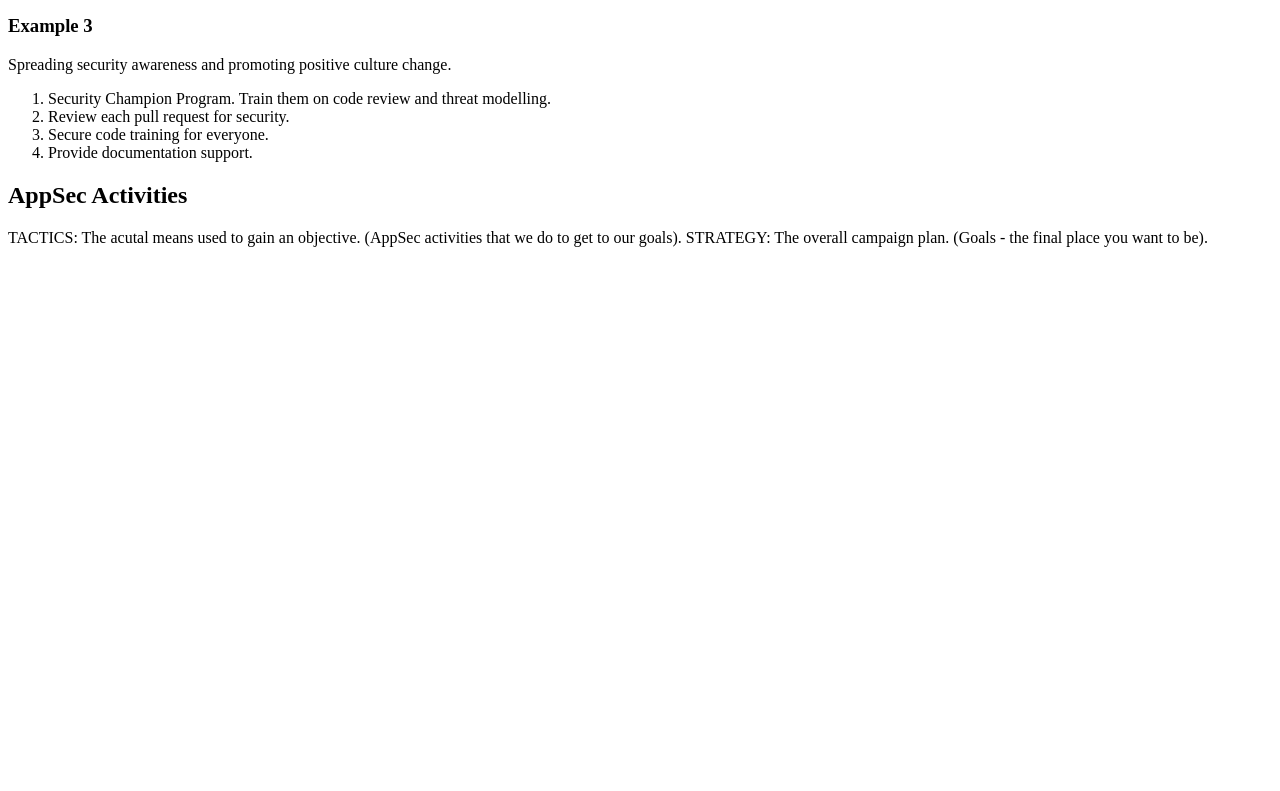
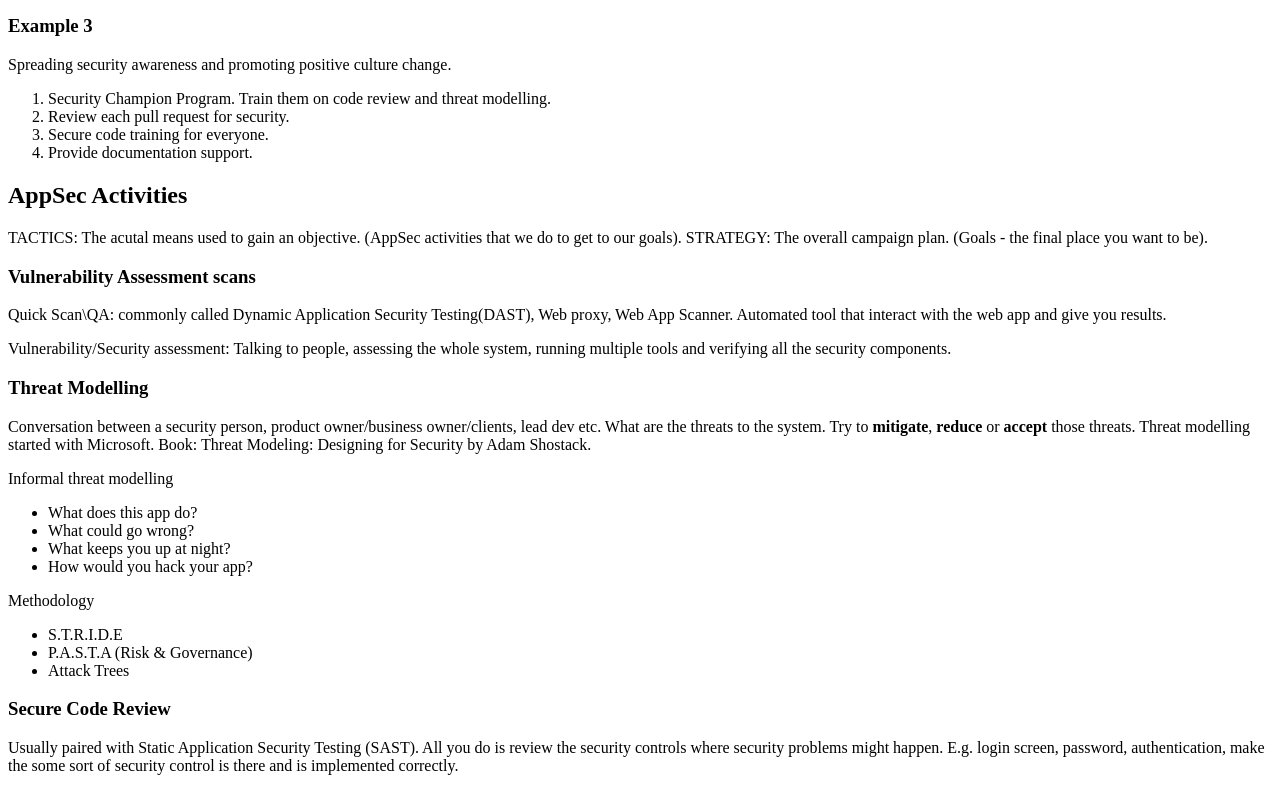
Before and after one commit to penquinking/notes, a website: page public/appsec/application_security_foundations.html in a window 1280 px wide. Shown: the part 849-1640 px from the top of the page. Before the commit the page ends 1112 px from the top, so only its background shows below. Drawn offline with nearby package versions, Linux system fonts and the light colour scheme.

Commit message:
notes added

```diff
--- a/public/appsec/application_security_foundations.html
+++ b/public/appsec/application_security_foundations.html
@@ -63,6 +63,30 @@ Security sprint, partnership model.</li>
 <h2>AppSec Activities</h2>
 <p>TACTICS: The acutal means used to gain an objective. (AppSec activities that we do to get to our goals).
 STRATEGY: The overall campaign plan. (Goals - the final place you want to be).</p>
+<h3>Vulnerability Assessment scans</h3>
+<p>Quick Scan\QA: commonly called Dynamic Application Security Testing(DAST), Web proxy, Web App Scanner. Automated tool that interact with the web app and give you results.</p>
+<p>Vulnerability/Security assessment: Talking to people, assessing the whole system, running multiple tools and verifying all the security components.</p>
+<h3>Threat Modelling</h3>
+<p>Conversation between a security person, product owner/business owner/clients, lead dev etc.
+What are the threats to the system.  Try to <strong>mitigate</strong>, <strong>reduce</strong> or <strong>accept</strong> those threats.
+Threat modelling started with Microsoft. Book: Threat Modeling: Designing for Security by Adam Shostack.</p>
+<p>Informal threat modelling</p>
+<ul>
+<li>What does this app do?</li>
+<li>What could go wrong?</li>
+<li>What keeps you up at night?</li>
+<li>How would you hack your app?</li>
+</ul>
+<p>Methodology</p>
+<ul>
+<li>S.T.R.I.D.E</li>
+<li>P.A.S.T.A (Risk &amp; Governance)</li>
+<li>Attack Trees</li>
+</ul>
+<h3>Secure Code Review</h3>
+<p>Usually paired with Static Application Security Testing (SAST).
+All you do is review the security controls where security problems might happen.
+E.g. login screen, password, authentication, make the some sort of security control is there and is implemented correctly.</p>
 
   </div>
 
```
Also changed, not shown: md/appsec/application_security_foundations.md (+27 -0 lines).
